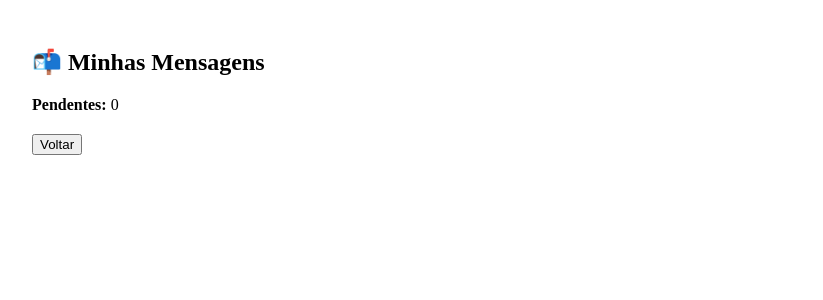
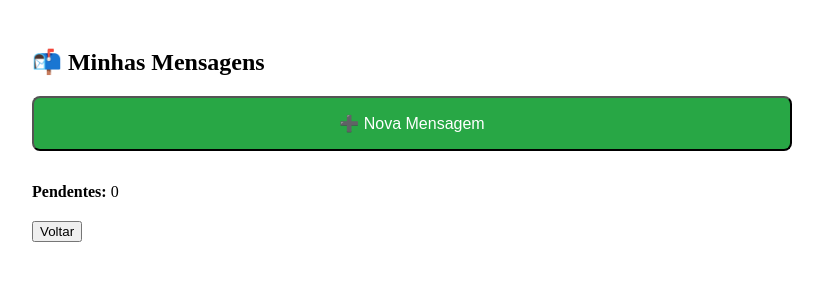
Before and after one commit to AdilsonStewart/CorujinhaLegal, a React (Create React App) app: page /minhas-mensagens in a window 1280 px wide. Shown: the top 300 px of the page, without its empty margins (228-1051 px from the left). Built offline with nearby package versions, Linux system fonts and the light colour scheme.

Commit message:
Add button to create a new message

```diff
--- a/src/screens/MinhasMensagens.js
+++ b/src/screens/MinhasMensagens.js
@@ -89,7 +89,7 @@ export default function MinhasMensagens() {
           }
         }
 
-        const items = docs.map(d => ({ id: d.id, ...d })); // docs já contém { id, ...d.data() }
+        const items = docs.map(d => ({ id: d.id, ...d }));
 
         items.sort((a, b) => {
           const ta = a.data_agendamento
@@ -156,6 +156,22 @@ export default function MinhasMensagens() {
     <div style={{ padding: 20, maxWidth: 760, margin: "0 auto" }}>
       <h2>📬 Minhas Mensagens</h2>
 
+      {/* ➕ NOVA MENSAGEM */}
+      <button
+        onClick={() => navigate("/servicos")}
+        style={{
+          width: "100%",
+          padding: 16,
+          marginBottom: 20,
+          background: "#28a745",
+          color: "#fff",
+          fontSize: 16,
+          borderRadius: 8
+        }}
+      >
+        ➕ Nova Mensagem
+      </button>
+
       {errorMsg && <div style={{ color: "red" }}>{errorMsg}</div>}
       {loading && <div>Carregando...</div>}
 
```
